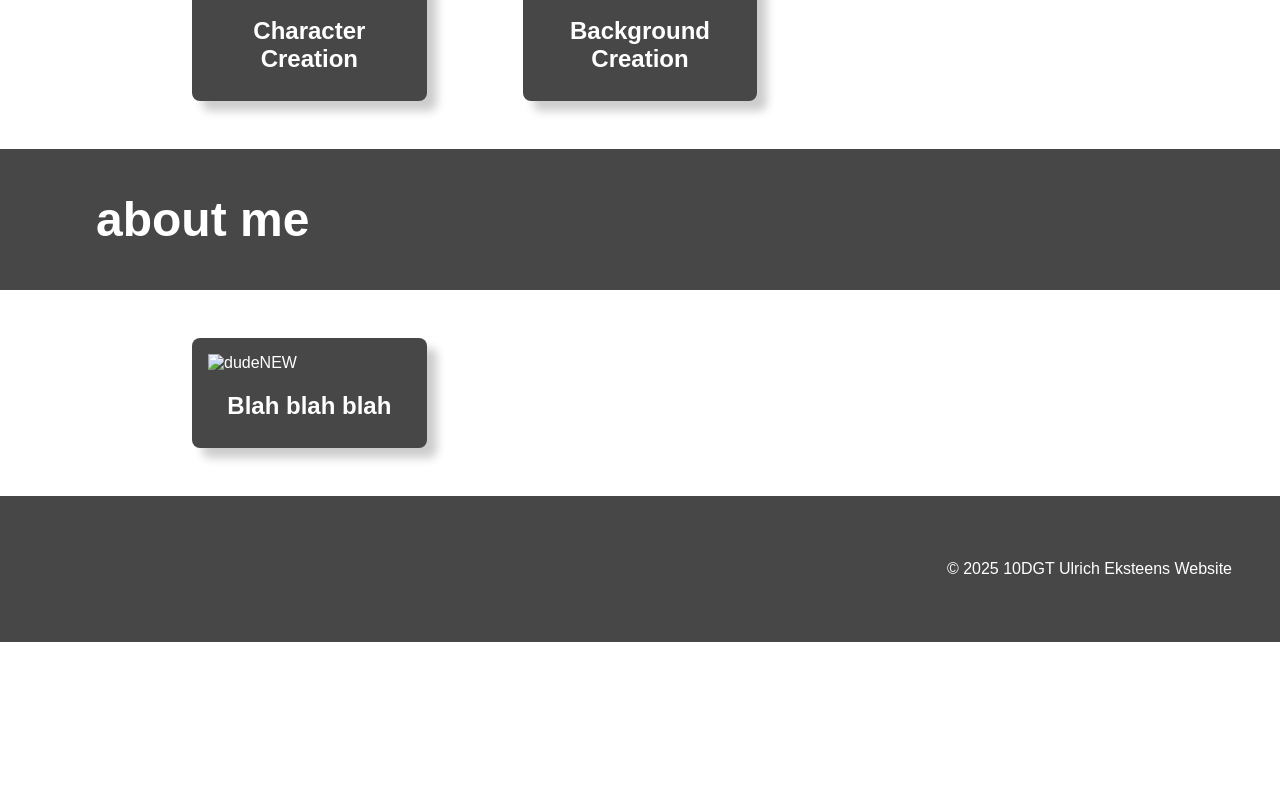
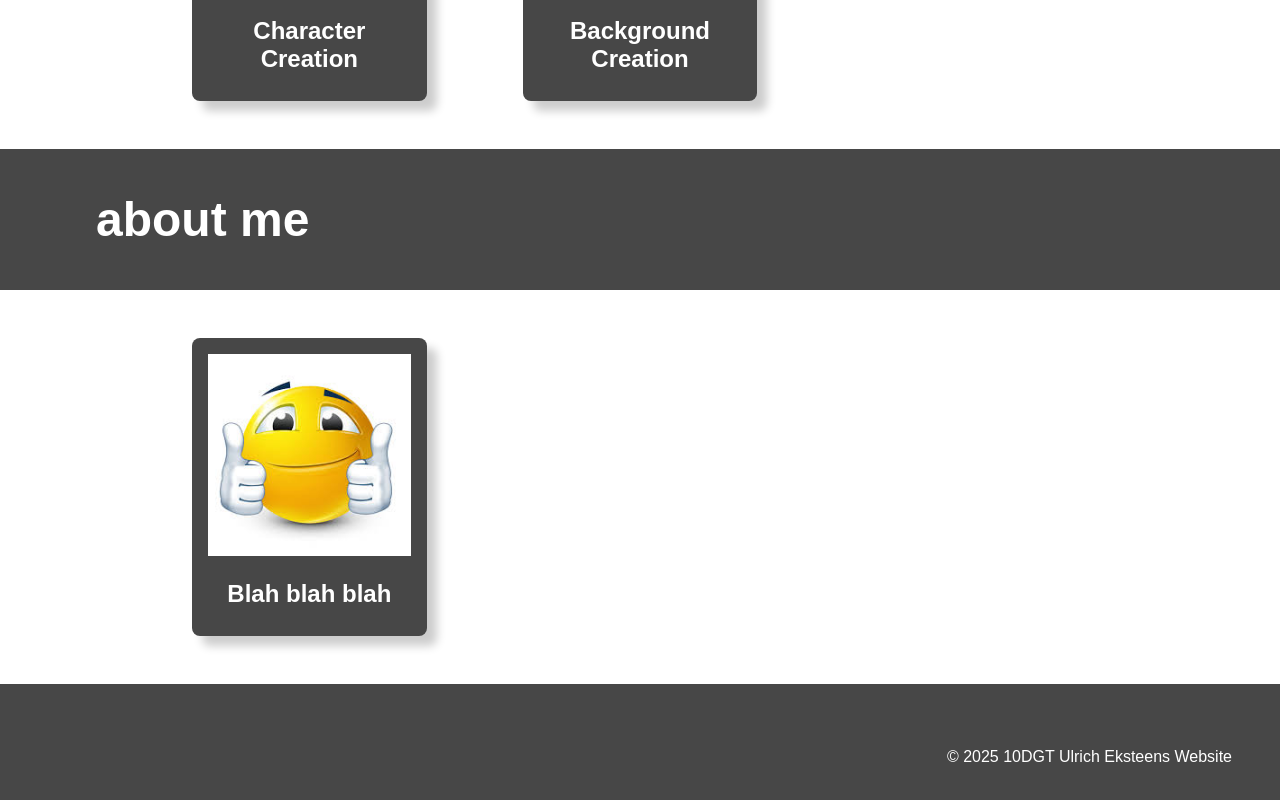
Before and after one commit to UlrichEKS/Ulrich-DGT-website-, a plain HTML site: page index.html in a window 1280 px wide. Shown: the part 615-1415 px from the top of the page. Before the commit the page ends 1257 px from the top, so only its background shows below. Drawn offline with Linux system fonts and the light colour scheme.

Commit message:
dude good

```diff
--- a/index.html
+++ b/index.html
@@ -49,7 +49,7 @@
         <div class="topic-content">
             <!-- one "card" which includes an image with a text below it -->
             <div class="topic-card">
-                <img src="dudeNEW.png" alt="dudeNEW">
+                <img src="images/dudeNEW.png" alt="dudeNEW">
                 <h2 class="topic-card-text">Blah blah blah</h2>
             </div>
         </div>
```
